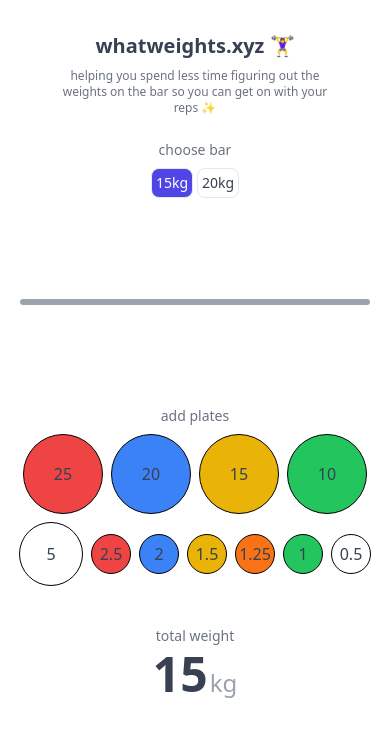
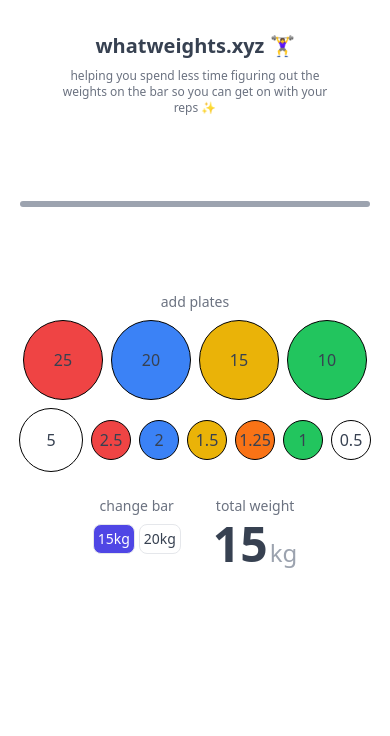
Before and after one commit to mayariii/whatweights, a SvelteKit app: page / in a window 390 px wide. Shown: the top 736 px of the page. Built offline with nearby package versions, Linux system fonts and the light colour scheme.

Commit message:
layout improvements for better mobile ux, add favicon

```diff
--- a/src/lib/components/Calculator.svelte
+++ b/src/lib/components/Calculator.svelte
@@ -21,32 +21,7 @@
 	];
 </script>
 
-<div class="mt-6 flex flex-col items-center gap-10">
-	<div class="flex flex-col items-center gap-2">
-		<div class="flex gap-4">
-			<div class="flex flex-col items-center gap-2">
-				<p class="text-sm text-gray-500">choose bar</p>
-				<div class="flex gap-1 justify-center *:border *:rounded-lg *:text-sm *:p-1">
-					<button
-						on:click={() => (barWeight = 15)}
-						class:bg-indigo-600={barWeight === 15}
-						class:text-white={barWeight === 15}
-					>
-						15kg
-					</button>
-					<button
-						on:click={() => (barWeight = 20)}
-						class:bg-indigo-600={barWeight === 20}
-						class:text-white={barWeight === 20}
-					>
-						20kg
-					</button>
-				</div>
-			</div>
-		</div>
-	</div>
-
-	<div>
+<div class="mt-6 flex flex-col items-center gap-6">
 		<div class="flex gap-0.5 items-center min-h-32 relative">
 			<div
 				class="h-1.5 w-[350px] md:w-[400px] bg-gray-400 rounded absolute top-1/2 left-1/2 transform -translate-x-1/2 -translate-y-1/2"
@@ -84,7 +59,7 @@
 				</div>
 			{/each}
 		</div>
-	</div>
+
 
 	<div class="flex flex-col gap-2 items-center">
 		<p class="text-sm text-gray-500">add plates</p>
@@ -117,11 +92,33 @@
 		</div>
 	</div>
 
-	<div class="flex flex-col items-center gap-1">
-		<p class="text-sm text-gray-500">total weight</p>
-		<p class="text-5xl font-semibold">
-			{totalWeight}<span class="ml-0.5 text-gray-400 text-2xl font-normal">kg</span>
-		</p>
+	<div class="flex gap-8">
+		<div class="flex flex-col items-center gap-2">
+			<p class="text-sm text-gray-500">change bar</p>
+			<div class="flex gap-1 justify-center *:border *:rounded-lg *:text-sm *:p-1">
+				<button
+					on:click={() => (barWeight = 15)}
+					class:bg-indigo-600={barWeight === 15}
+					class:text-white={barWeight === 15}
+				>
+					15kg
+				</button>
+				<button
+					on:click={() => (barWeight = 20)}
+					class:bg-indigo-600={barWeight === 20}
+					class:text-white={barWeight === 20}
+				>
+					20kg
+				</button>
+			</div>
+		</div>
+
+		<div class="flex flex-col items-center gap-1">
+			<p class="text-sm text-gray-500">total weight</p>
+			<p class="text-5xl font-semibold">
+				{totalWeight}<span class="ml-0.5 text-gray-400 text-2xl font-normal">kg</span>
+			</p>
+		</div>
 	</div>
 
 	{#if addedWeight > 0}
--- a/src/routes/+layout.svelte
+++ b/src/routes/+layout.svelte
@@ -2,6 +2,15 @@
 	import '../app.css';
 </script>
 
+<svelte:head>
+	<script
+		defer
+		src="https://eu.umami.is/script.js"
+		data-website-id="fb04d224-2722-4289-866e-b74c22154c00"
+		data-domains="whatweights.xyz,www.whatweights.xyz"
+	></script>
+</svelte:head>
+
 <div class="h-screen w-full min-h-screen flex flex-col text-gray-700 bg-white">
 	<slot />
 </div>
```
Also changed, not shown: static/favicon.png.
